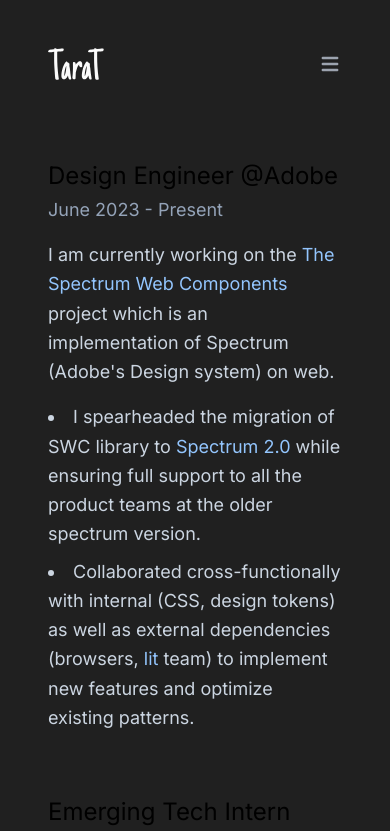
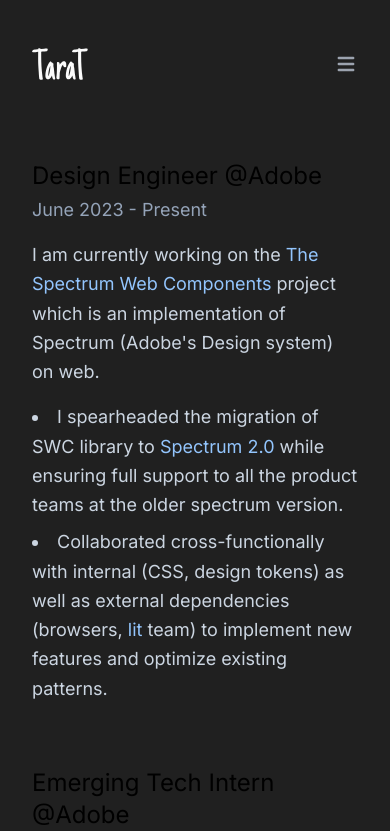
Before and after one commit to TarunTomar122/digital-garden, a Next.js app in the folder v2/my-garden/: page /experience in a window 390 px wide. Shown: the top 831 px of the page. Built offline with nearby package versions, Linux system fonts and the light colour scheme.

Commit message:
chore: updated margin on mobile screens

```diff
--- a/v2/my-garden/src/app/experience/page.tsx
+++ b/v2/my-garden/src/app/experience/page.tsx
@@ -1,7 +1,7 @@
 export default function Page() {
     return (
         <main className='flex justify-center xl:px-60'>
-            <div className='min-w-full md:container mb-20 px-12  md:px-28 lg:px-60'>
+            <div className='min-w-full md:container mb-20 px-8  md:px-28 lg:px-60'>
 
                 {/** Adobe Design Engineer */}
                 <h1 className="text-2xl md:text-3xl mt-8 mb-1">Design Engineer @Adobe</h1>
--- a/v2/my-garden/src/app/library/page.tsx
+++ b/v2/my-garden/src/app/library/page.tsx
@@ -4,7 +4,7 @@
     const books = data['books'];
     return (
         <main className='flex justify-center xl:px-60'>
-            <div className='min-w-full md:container px-12  md:px-28 lg:px-60'>
+            <div className='min-w-full md:container px-8  md:px-28 lg:px-60'>
 
                 {/* Header */}
                 <section>
--- a/v2/my-garden/src/app/page.tsx
+++ b/v2/my-garden/src/app/page.tsx
@@ -4,7 +4,7 @@
 export default async function Page() {
   return (
     <main className='flex justify-center xl:px-60'>
-      <div className='min-w-full md:container md:mt-2 px-12  md:px-28 lg:px-60'>
+      <div className='min-w-full md:container md:mt-2 px-8  md:px-28 lg:px-60'>
 
         {/* Present */}
         <div>
--- a/v2/my-garden/src/app/writings/[id]/page.tsx
+++ b/v2/my-garden/src/app/writings/[id]/page.tsx
@@ -20,7 +20,7 @@
     return (
 
         <main className='flex justify-center xl:px-60 font-light'>
-            <div className='min-w-full md:container px-12  md:px-28 lg:px-60'>
+            <div className='min-w-full md:container px-8  md:px-28 lg:px-60'>
 
                 {/* Header */}
                 <section className="pt-4 md:leading-10 leading-8 border-b-2 border-gray-400 border-opacity-40">
--- a/v2/my-garden/src/app/writings/page.tsx
+++ b/v2/my-garden/src/app/writings/page.tsx
@@ -12,7 +12,7 @@
 
     return (
         <main className='flex justify-center xl:px-60'>
-            <div className='min-w-full md:container px-12  md:px-28 lg:px-60'>
+            <div className='min-w-full md:container px-8  md:px-28 lg:px-60'>
 
                 {/* Header */}
                 <section>
--- a/v2/my-garden/src/components/Navbar/navbar.tsx
+++ b/v2/my-garden/src/components/Navbar/navbar.tsx
@@ -11,7 +11,7 @@
 
     return (
         <main className='flex justify-center xl:px-60'>
-            <div className='min-w-full md:container flex flex-row justify-center py-12 px-12  md:px-28 lg:px-60'>
+            <div className='min-w-full md:container flex flex-row justify-center py-12 px-8  md:px-28 lg:px-60'>
 
                 <div className="mx-auto flex flex-wrap items-center justify-between min-w-full">
 
```
